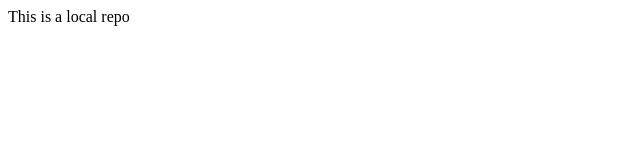
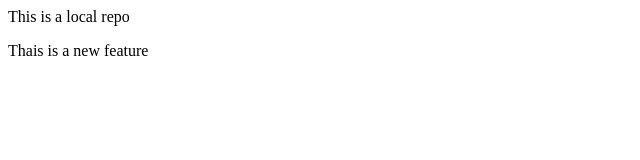
Before and after one commit to Aradhya-Khare/Localrepo, a plain HTML site: page Local-Repo/index.html in a window 1280 px wide. Shown: the whole page, without its empty margins (0-640 px from the left). Drawn offline with Linux system fonts and the light colour scheme.

Commit message:
Add new feature

```diff
--- a/Local-Repo/index.html
+++ b/Local-Repo/index.html
@@ -1 +1,4 @@
 <p>This is a local repo</p>
+<p>
+    Thais is a new feature
+</p>
```
